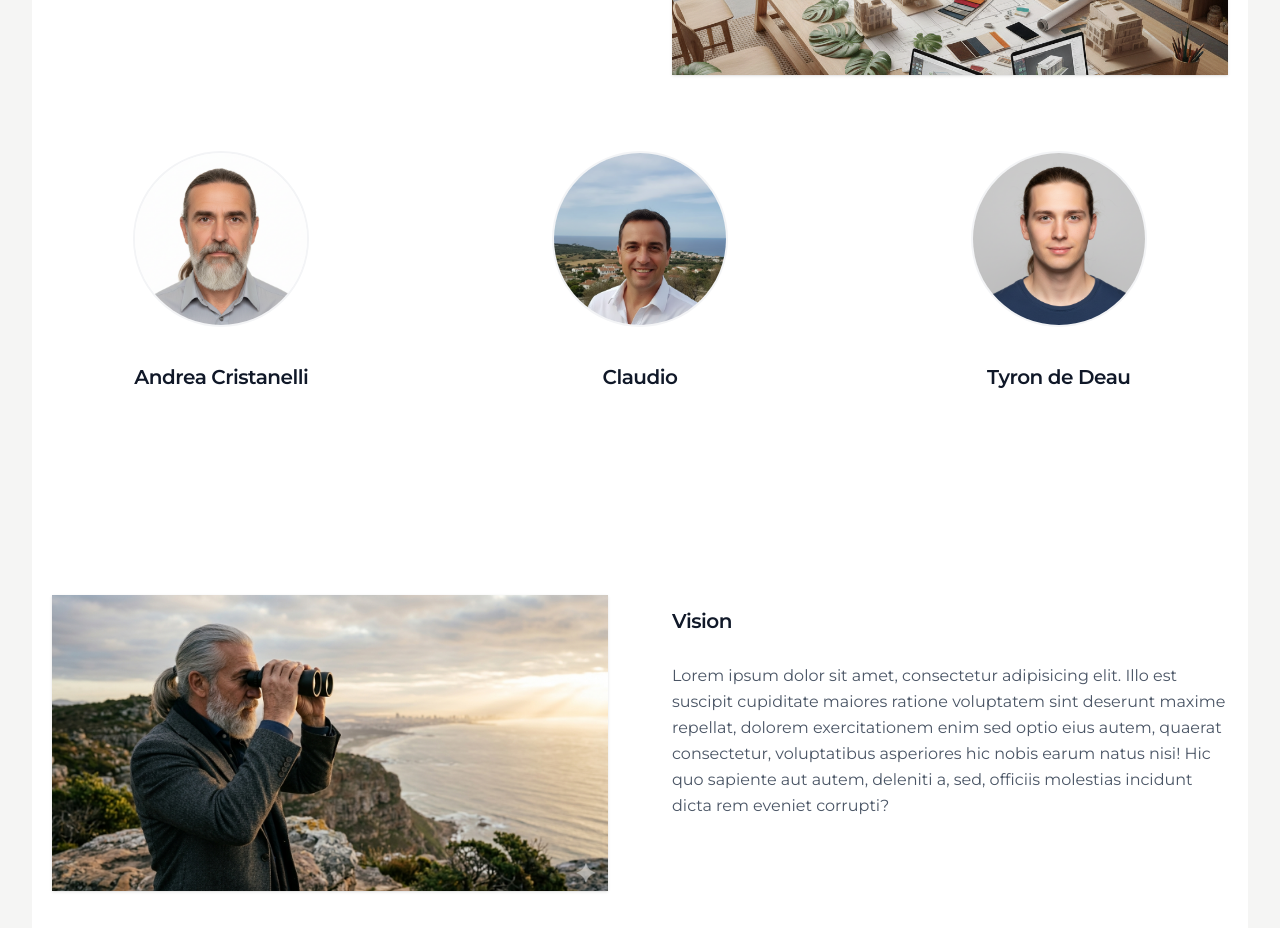
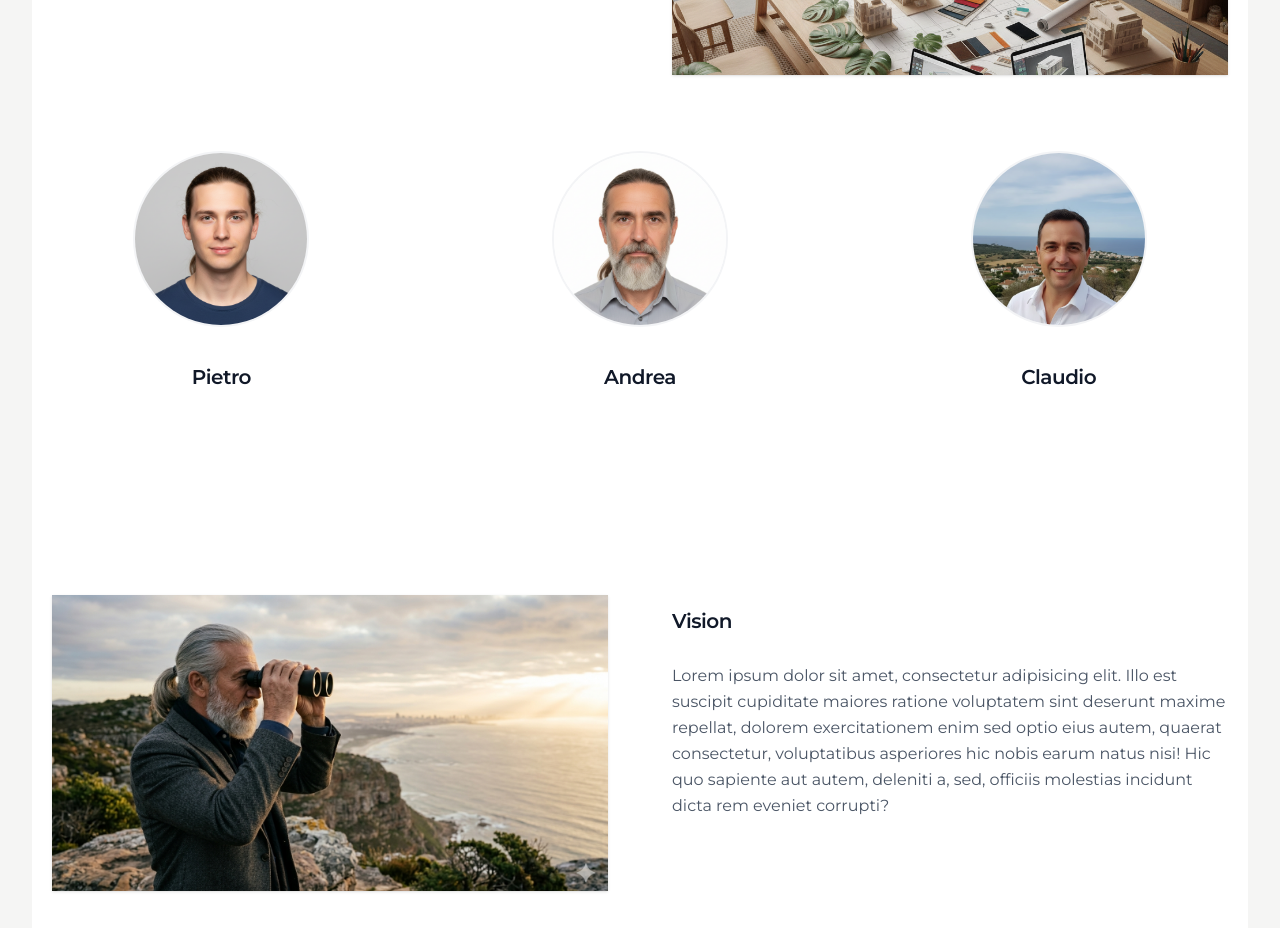
Before and after one commit to cesarecristanelli-code/binoastudio, a Next.js app: page / in a window 1280 px wide. Shown: the part 1100-2028 px from the top of the page. Built offline with nearby package versions, Linux system fonts and the light colour scheme.

Commit message:
Ho cambiato l'ordine delle card dei fondatori

```diff
--- a/src/components/FoundersGrid.tsx
+++ b/src/components/FoundersGrid.tsx
@@ -9,7 +9,17 @@ export default function FoundesrGrid() {
   const founders: CardType[] = [
     {
       id: 1,
-      title: "Andrea Cristanelli",
+      title: "Pietro",
+      imagePath: "/simil-tyron.png",
+      styles: {
+        hasShadow: false,
+        titleCenter: true,
+        circleImage: true,
+      },
+    },
+    {
+      id: 2,
+      title: "Andrea",
       imagePath: "/simil-andrea.png",
       styles: {
         hasShadow: false,
@@ -18,19 +28,9 @@ export default function FoundesrGrid() {
       },
     },
     {
-      id: 2,
+      id: 3,
       title: "Claudio",
       imagePath: "/simil-claudio.png",
-      styles: {
-        hasShadow: false,
-        titleCenter: true,
-        circleImage: true,
-      },
-    },
-    {
-      id: 3,
-      title: "Tyron de Deau",
-      imagePath: "/simil-tyron.png",
       styles: {
         hasShadow: false,
         titleCenter: true,
```
